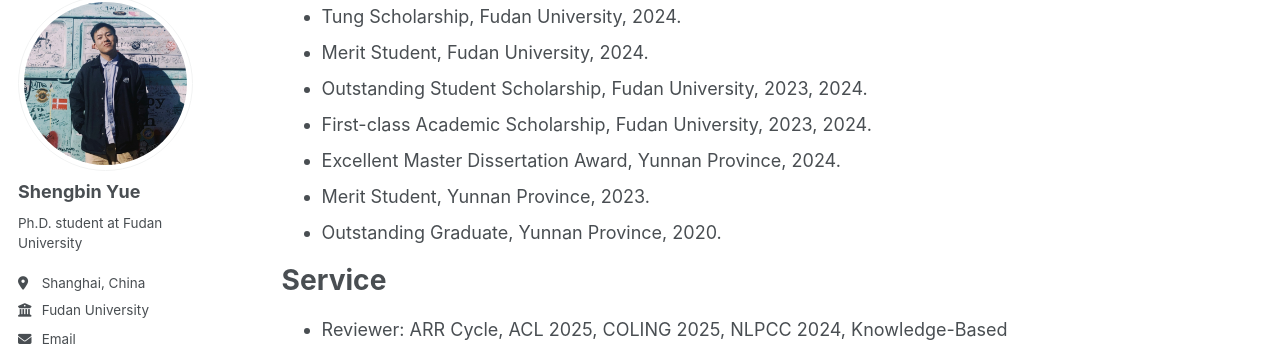
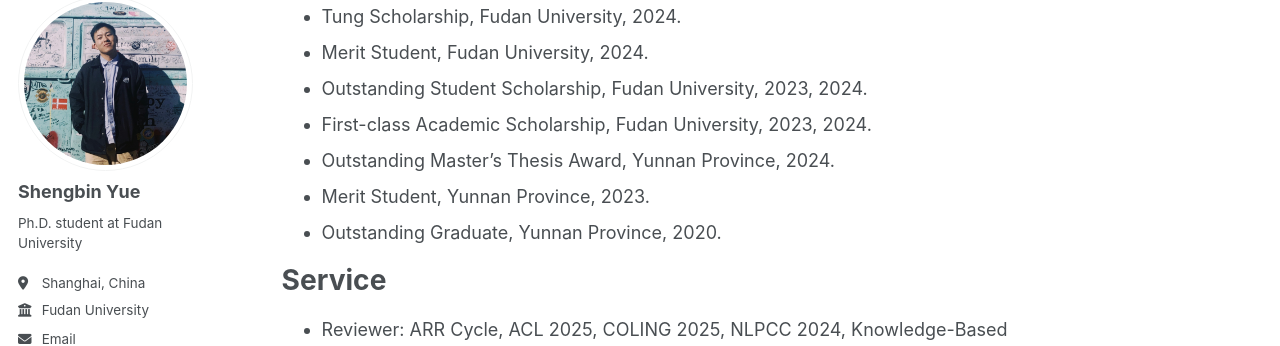
Before and after one commit to yueshengbin/yueshengbin.github.io, a Jekyll site: the page built from _pages/about.md, in a window 1280 px wide and 900 px high, scrolled down 1821 px. Shown: the part 110-456 px from the top of the window. Built offline with Jekyll 4.4.1, drawn with Linux system fonts in a browser that asks for light colours; some web fonts are replaced.

Commit message:
Update about.md

```diff
--- a/_pages/about.md
+++ b/_pages/about.md
@@ -68,7 +68,7 @@
 * Merit Student, Fudan University, 2024.
 * Outstanding Student Scholarship, Fudan University, 2023, 2024.
 * First-class Academic Scholarship, Fudan University, 2023, 2024.
-* Excellent Master Dissertation Award, Yunnan Province, 2024.
+* Outstanding Master's Thesis Award, Yunnan Province, 2024.
 * Merit Student, Yunnan Province, 2023.
 * Outstanding Graduate, Yunnan Province, 2020.
 
```
